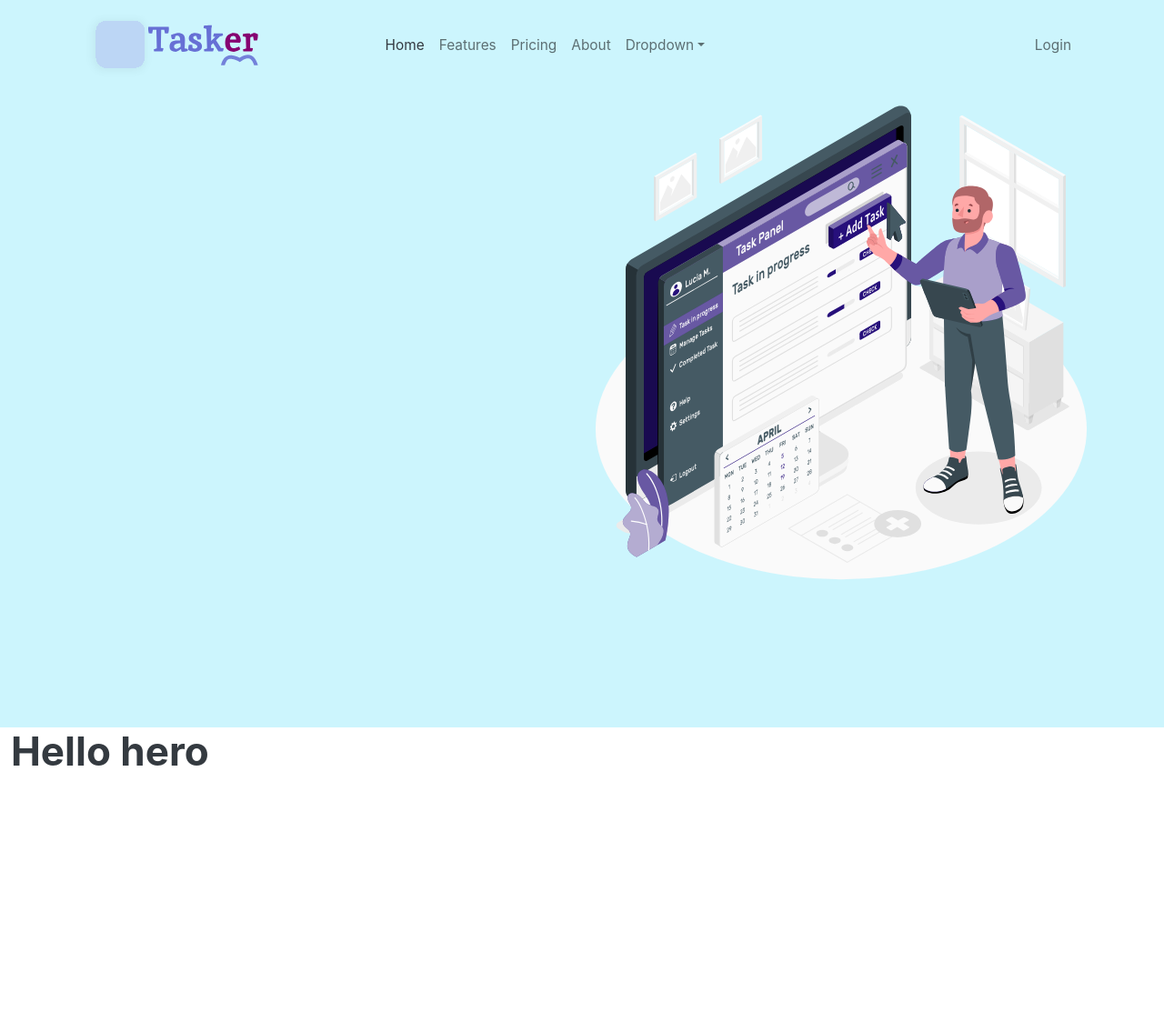
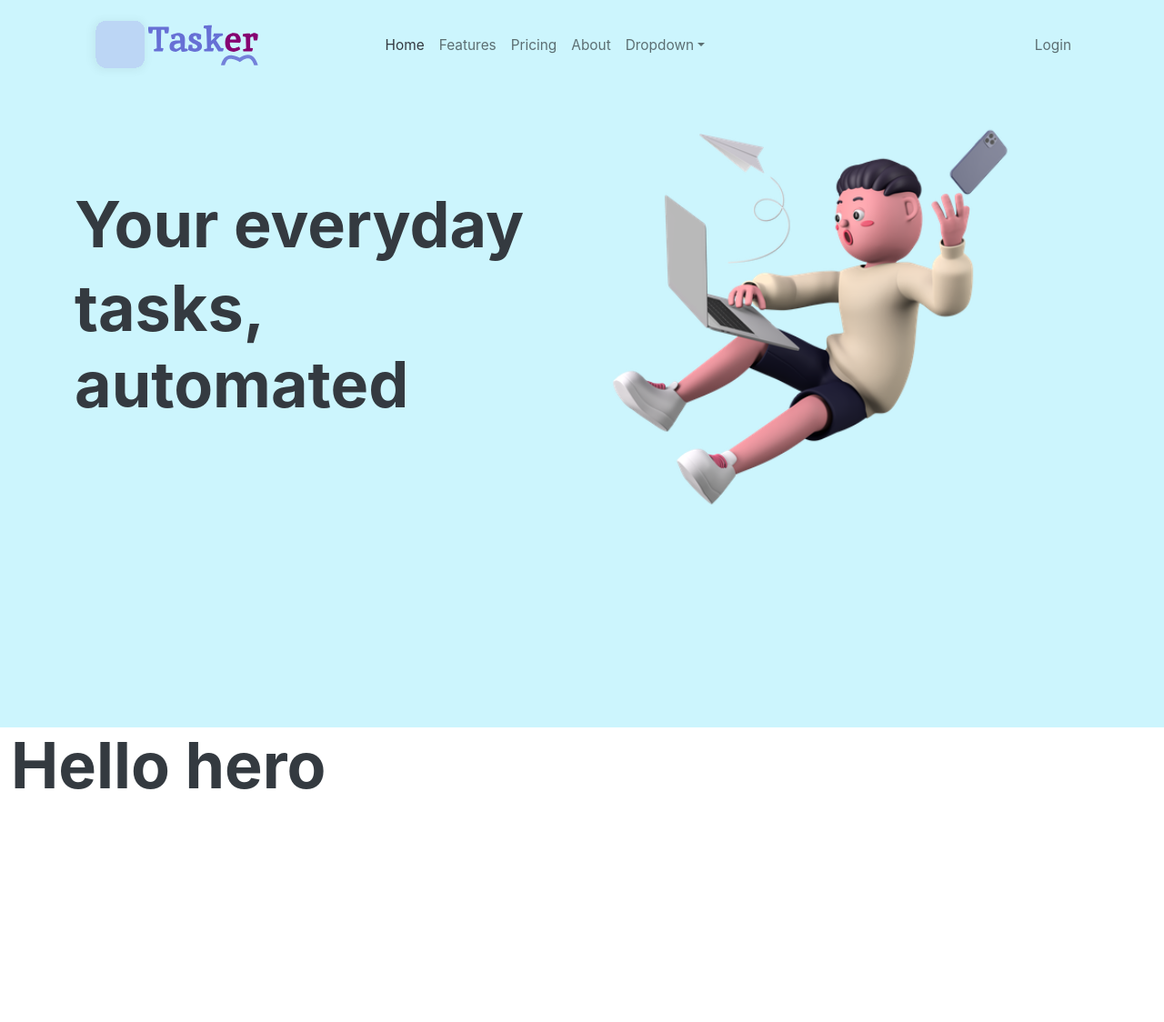
Before and after one commit to sirgama/Tasker, a Django app: page / in a window 1280 px wide. Shown: the top 1124 px of the page at 91% size. Run offline with Django 4.2, Linux system fonts and the light colour scheme; some libraries are stand-ins or nearby versions.

Commit message:
add new 3d hero illustration

```diff
--- a/static/css/home.css
+++ b/static/css/home.css
@@ -18,3 +18,6 @@
     width: 100%;
 
 }
+h1{
+    font-size: 70px;
+}
--- a/templates/core/home.html
+++ b/templates/core/home.html
@@ -8,12 +8,13 @@
   <div class="container">
     {% include 'core/navbar.html' %}
 
-    <div class="row">
-      <div class="col-md-6">
-
+    <div class="row align-items-center">
+      <div class="col-md-6 ">
+        <h1 class=" fw-bold">Your everyday</h1>
+        <h1 class="fw-bold">tasks, automated</h1>
       </div>
       <div class="col-md-6">
-        <img src="{% static 'assets/amico.svg' %}" class="img-fluid" alt="">
+        <img src="{% static 'assets/mk1.png' %}" class="img-fluid" height="400" width="480" alt="">
       </div>
     </div>
   </div>
```
Also changed, not shown: static/assets/casual.png (renamed from static/assets/casual-life-3d-man-sitting-and-sleeping-on-laptop.png), static/assets/mk1.png (added).
